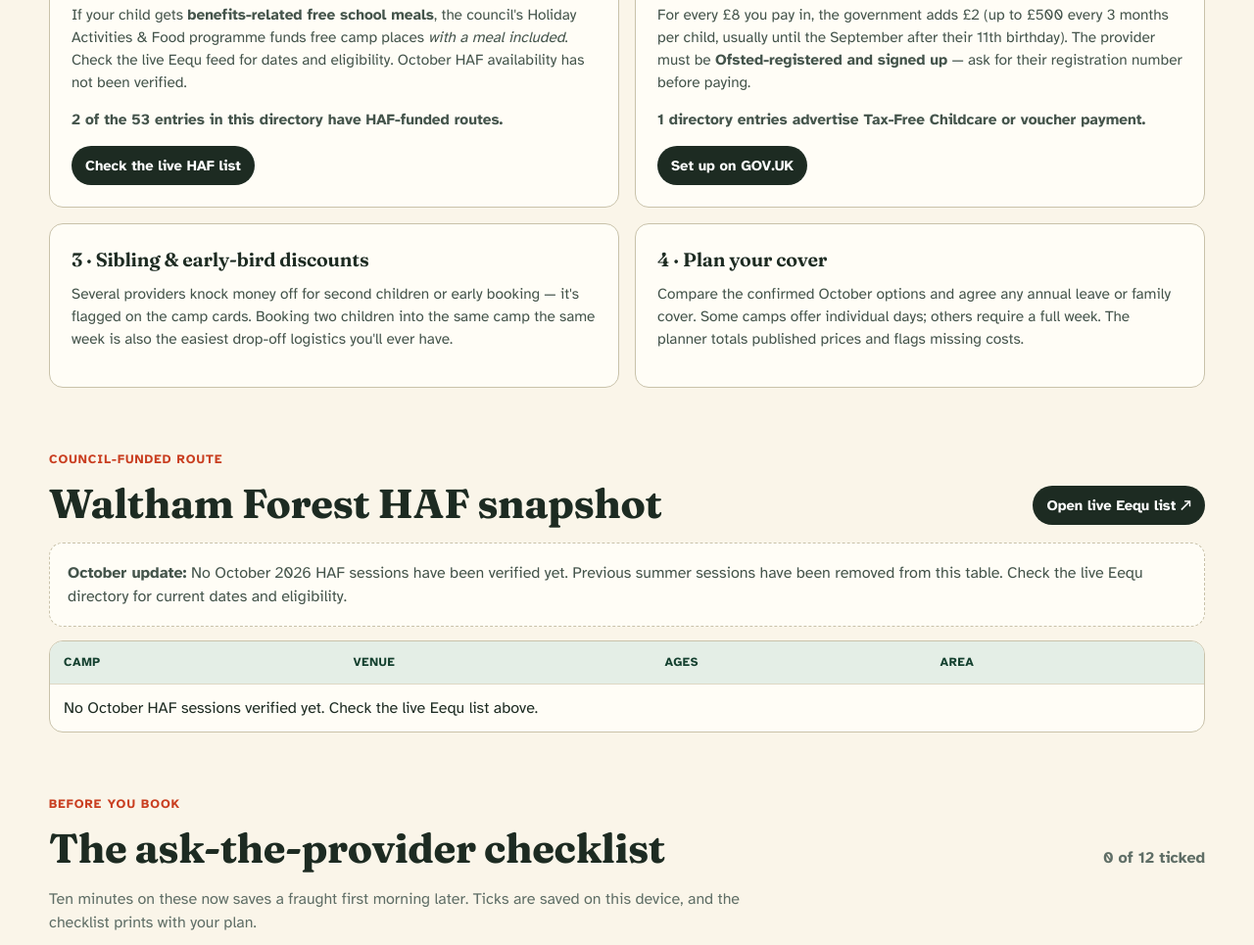
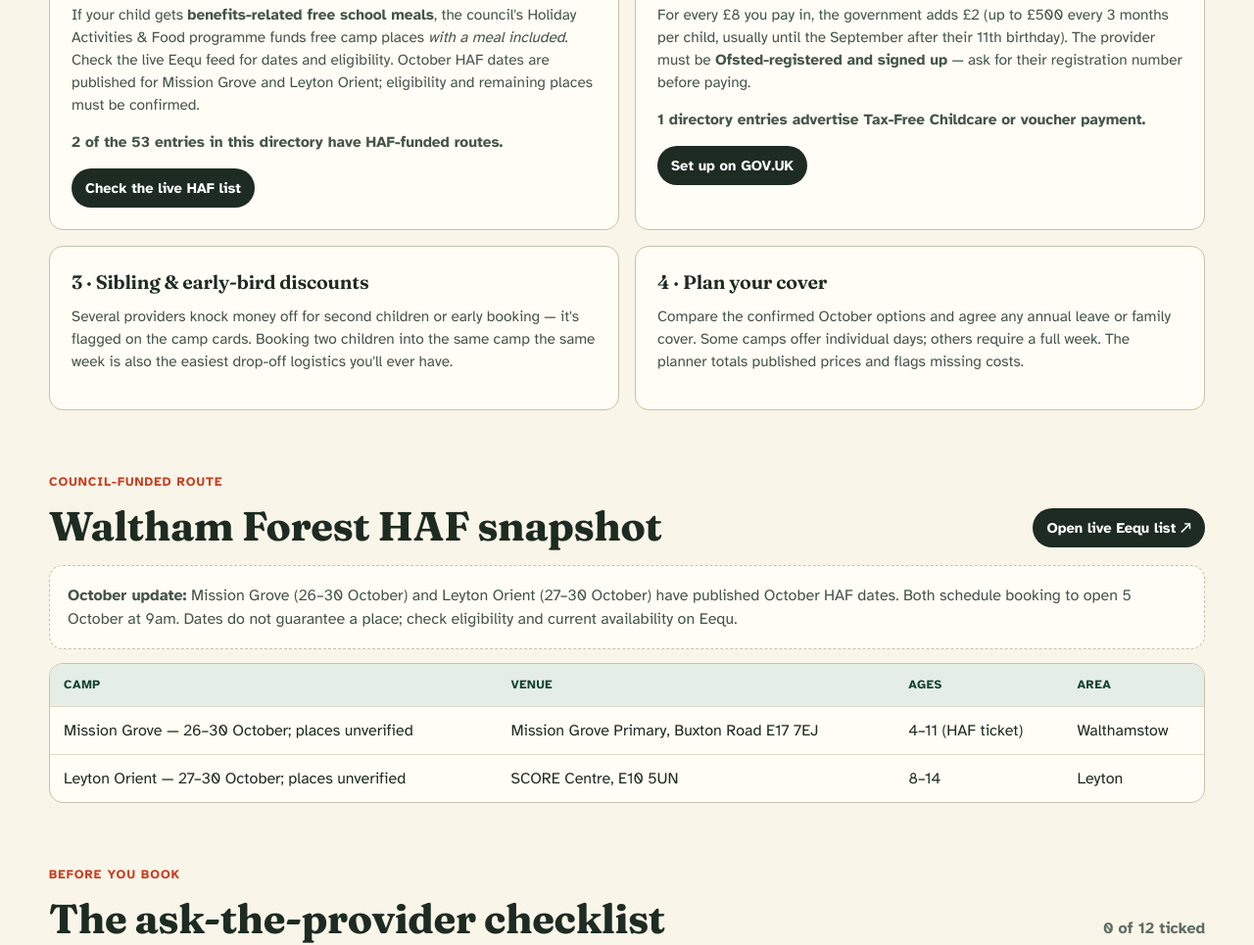
Before and after one commit to leathalobaidi/kidsorted, a plain HTML site: page index.html in a window 1280 px wide. Shown: the part 10341-11306 px from the top of the page at 98% size. Drawn offline with Linux system fonts and the light colour scheme.

Commit message:
Align HAF summary with verified October dates

```diff
--- a/assets/camps.js
+++ b/assets/camps.js
@@ -2425,5 +2425,22 @@ window.E17_DIRECTORY = {
       }
     }
   ],
-  "hafSnapshot": []
+  "hafSnapshot": [
+    {
+      "name": "Mission Grove — 26–30 October; places unverified",
+      "venue": "Mission Grove Primary, Buxton Road E17 7EJ",
+      "ages": "4–11 (HAF ticket)",
+      "ageMin": 4,
+      "ageMax": 11,
+      "area": "Walthamstow"
+    },
+    {
+      "name": "Leyton Orient — 27–30 October; places unverified",
+      "venue": "SCORE Centre, E10 5UN",
+      "ages": "8–14",
+      "ageMin": 8,
+      "ageMax": 14,
+      "area": "Leyton"
+    }
+  ]
 };
--- a/index.html
+++ b/index.html
@@ -325,7 +325,7 @@
             <p>
               If your child gets <strong>benefits-related free school meals</strong>,
               the council's Holiday Activities &amp; Food programme funds free
-              camp places <em>with a meal included</em>. Check the live Eequ feed for dates and eligibility. October HAF availability has not been verified.
+              camp places <em>with a meal included</em>. Check the live Eequ feed for dates and eligibility. October HAF dates are published for Mission Grove and Leyton Orient; eligibility and remaining places must be confirmed.
             </p>
             <p class="money-meta" id="hafProviderCount"></p>
             <a class="text-link" href="https://eequ.org/hafwalthamforest" target="_blank" rel="noreferrer">Check the live HAF list</a>
@@ -372,7 +372,7 @@
           </a>
         </div>
         <div class="haf-note">
-          <strong>October update:</strong> No October 2026 HAF sessions have been verified yet. Previous summer sessions have been removed from this table. Check the live Eequ directory for current dates and eligibility.
+          <strong>October update:</strong> Mission Grove (26–30 October) and Leyton Orient (27–30 October) have published October HAF dates. Both schedule booking to open 5 October at 9am. Dates do not guarantee a place; check eligibility and current availability on Eequ.
         </div>
         <div class="table-wrap">
           <table>
```
